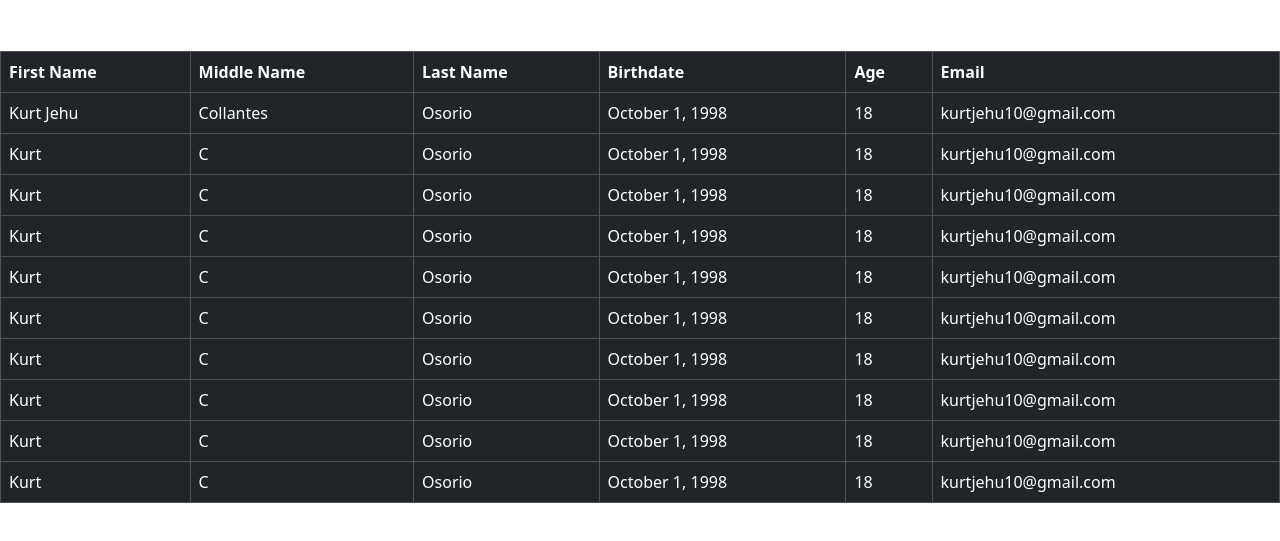
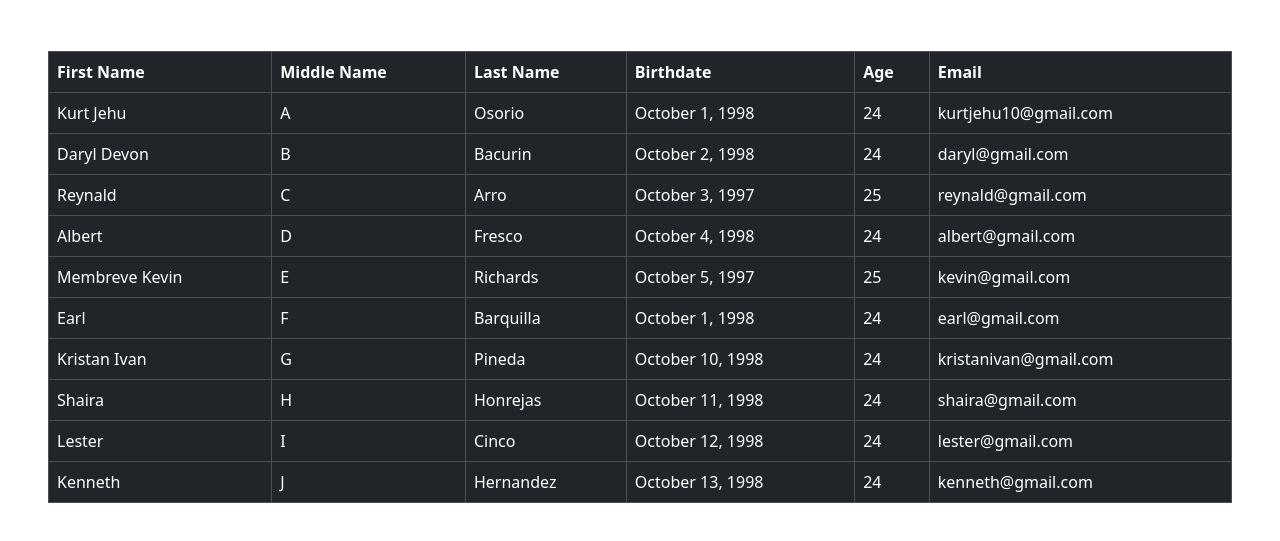
Before and after one commit to Kurt-hash/Clinical-Care-System, a plain HTML site: page patient.html in a window 1280 px wide. Shown: the part 53-594 px from the top of the page. Drawn offline with nearby package versions, Linux system fonts and the light colour scheme.

Commit message:
modified files

```diff
--- a/patient.html
+++ b/patient.html
@@ -6,32 +6,12 @@
     <meta name="viewport" content="width=device-width, initial-scale=1.0">
     <link href="https://cdn.jsdelivr.net/npm/bootstrap@5.3.0-alpha1/dist/css/bootstrap.min.css" rel="stylesheet" integrity="sha384-GLhlTQ8iRABdZLl6O3oVMWSktQOp6b7In1Zl3/Jr59b6EGGoI1aFkw7cmDA6j6gD" crossorigin="anonymous">
     <title>Clinic Care System Repository</title>
-    <style>
-    /* table {
 
-        width: 35%;
-        border-collapse: collapse;
-        margin-top: 5%;
-      }
-
-      td {
-        border: 1px solid black;
-        text-align: center;
-        padding: 30px;
-      }
-
-      th {
-        border: 1px solid black;
-        text-align: center;
-        padding: 40px;
-      } */
-
-</style>
 </head>
 <body>
 
-        <h1 align="center">Clinical Care System Repository</h1>
-        <div class="table-responsive">
+        <h1 class="text-center">Clinical Care System Repository</h1>
+        <div class="table-responsive mx-5">
             <table class="table  table-bordered table-hover table-dark my-5">
             <tr>
             <th>First Name</th>
@@ -43,83 +23,83 @@
         </tr>
             <tr>
                 <td>Kurt Jehu</td>
-                <td>Collantes</td>
+                <td>A</td>
                 <td>Osorio</td>
                 <td>October 1, 1998</td>
-                <td>18</td>
+                <td>24</td>
                 <td>kurtjehu10@gmail.com</td>
             </tr>
             <tr>
-                <td>Kurt</td>
-                <td>C</td>
-                <td>Osorio</td>
-                <td>October 1, 1998</td>
-                <td>18</td>
-                <td>kurtjehu10@gmail.com</td>
+                <td>Daryl Devon</td>
+                <td>B</td>
+                <td>Bacurin</td>
+                <td>October 2, 1998</td>
+                <td>24</td>
+                <td>daryl@gmail.com</td>
             </tr>
             <tr>
-                <td>Kurt</td>
+                <td>Reynald</td>
                 <td>C</td>
-                <td>Osorio</td>
-                <td>October 1, 1998</td>
-                <td>18</td>
-                <td>kurtjehu10@gmail.com</td>
+                <td>Arro</td>
+                <td>October 3, 1997</td>
+                <td>25</td>
+                <td>reynald@gmail.com</td>
             </tr>
             <tr>
-                <td>Kurt</td>
-                <td>C</td>
-                <td>Osorio</td>
-                <td>October 1, 1998</td>
-                <td>18</td>
-                <td>kurtjehu10@gmail.com</td>
+                <td>Albert</td>
+                <td>D</td>
+                <td>Fresco</td>
+                <td>October 4, 1998</td>
+                <td>24</td>
+                <td>albert@gmail.com</td>
             </tr>
             <tr>
-                <td>Kurt</td>
-                <td>C</td>
-                <td>Osorio</td>
-                <td>October 1, 1998</td>
-                <td>18</td>
-                <td>kurtjehu10@gmail.com</td>
+                <td>Membreve Kevin</td>
+                <td>E</td>
+                <td>Richards</td>
+                <td>October 5, 1997</td>
+                <td>25</td>
+                <td>kevin@gmail.com</td>
             </tr>
             <tr>
-                <td>Kurt</td>
-                <td>C</td>
-                <td>Osorio</td>
+                <td>Earl</td>
+                <td>F</td>
+                <td>Barquilla</td>
                 <td>October 1, 1998</td>
-                <td>18</td>
-                <td>kurtjehu10@gmail.com</td>
+                <td>24</td>
+                <td>earl@gmail.com</td>
             </tr>
             <tr>
-                <td>Kurt</td>
-                <td>C</td>
-                <td>Osorio</td>
-                <td>October 1, 1998</td>
-                <td>18</td>
-                <td>kurtjehu10@gmail.com</td>
+                <td>Kristan Ivan </td>
+                <td>G</td>
+                <td>Pineda</td>
+                <td>October 10, 1998</td>
+                <td>24</td>
+                <td>kristanivan@gmail.com</td>
             </tr>
             <tr>
-                <td>Kurt</td>
-                <td>C</td>
-                <td>Osorio</td>
-                <td>October 1, 1998</td>
-                <td>18</td>
-                <td>kurtjehu10@gmail.com</td>
+                <td>Shaira</td>
+                <td>H</td>
+                <td>Honrejas</td>
+                <td>October 11, 1998</td>
+                <td>24</td>
+                <td>shaira@gmail.com</td>
             </tr>
             <tr>
-                <td>Kurt</td>
-                <td>C</td>
-                <td>Osorio</td>
-                <td>October 1, 1998</td>
-                <td>18</td>
-                <td>kurtjehu10@gmail.com</td>
+                <td>Lester</td>
+                <td>I</td>
+                <td>Cinco</td>
+                <td>October 12, 1998</td>
+                <td>24</td>
+                <td>lester@gmail.com</td>
             </tr>
             <tr>
-                <td>Kurt</td>
-                <td>C</td>
-                <td>Osorio</td>
-                <td>October 1, 1998</td>
-                <td>18</td>
-                <td>kurtjehu10@gmail.com</td>
+                <td>Kenneth</td>
+                <td>J</td>
+                <td>Hernandez</td>
+                <td>October 13, 1998</td>
+                <td>24</td>
+                <td>kenneth@gmail.com</td>
             </tr>
 
 
```
